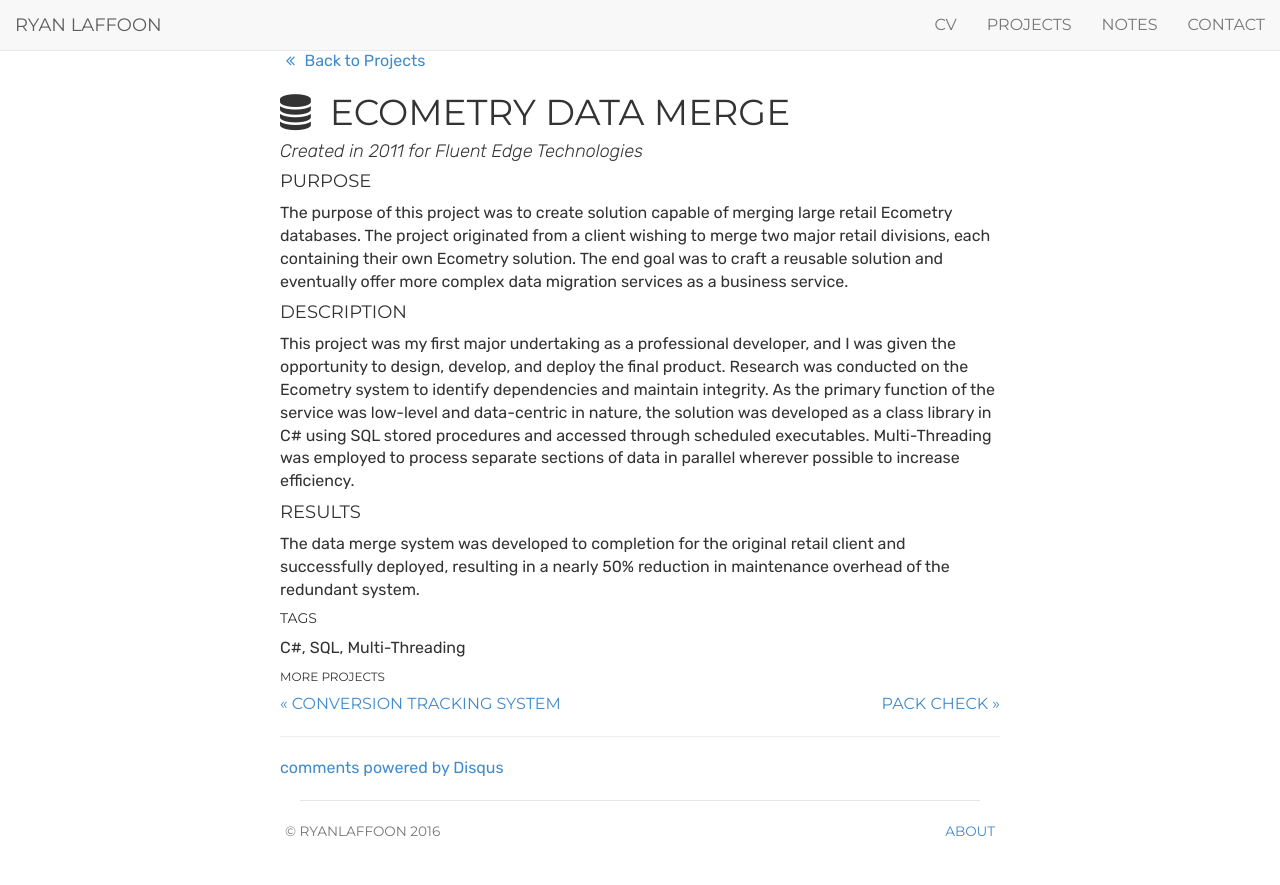
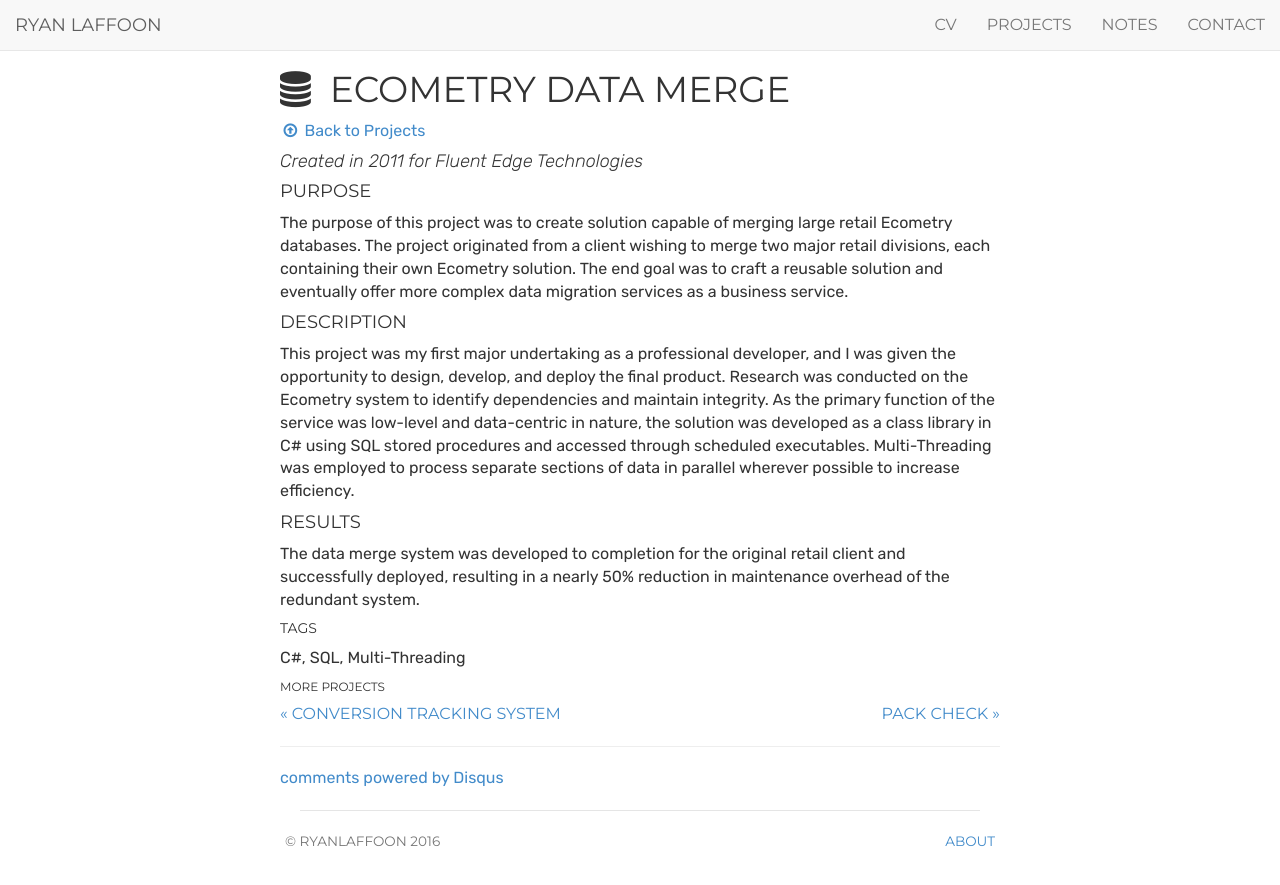
Before and after one commit to ryanlaffoon/ryanlaffoon.github.io, a Jekyll site: the page built from _projects/Ecometry-Data-Merge.md, in a window 1280 px wide and 922 px high. Shown: the top 885 px of the window. Built offline with Jekyll 4.4.1, drawn with Linux system fonts in a browser that asks for light colours; comment, search, counter and statistics services are not loaded.

Commit message:
Update project.html

```diff
--- a/_layouts/project.html
+++ b/_layouts/project.html
@@ -7,13 +7,14 @@ projects: active
 
 <div class="projects">
     <div class="project single">
-        <div>
-            <a href="/projects/"><i class="fa fa-angle-double-left fa-fw"></i> Back to Projects</a>
-        </div>
+
         <div>
             <h1 class="title">
                 <i class="{{ project.icon }}"></i>&nbsp;&nbsp;{{ project.name }}
             </h1>
+            <div>
+                <a href="/projects/"><i class="fa fa-arrow-circle-o-up fa-fw"></i> Back to Projects</a>
+            </div>
         </div>
         <h4 class="credit">
             Created in {{ project.year }} {% if project.owner %} for {{ project.owner }} {% endif %}
```
